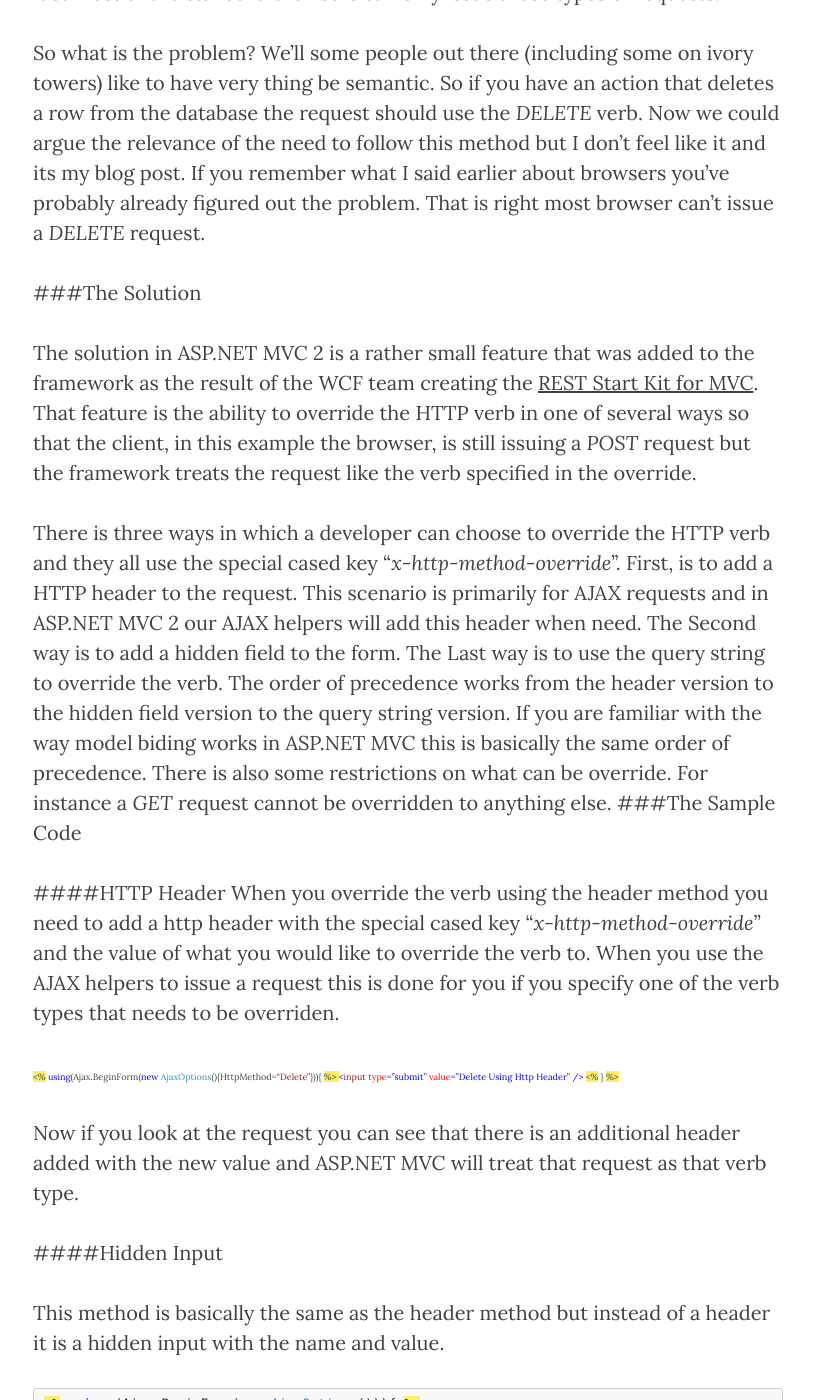
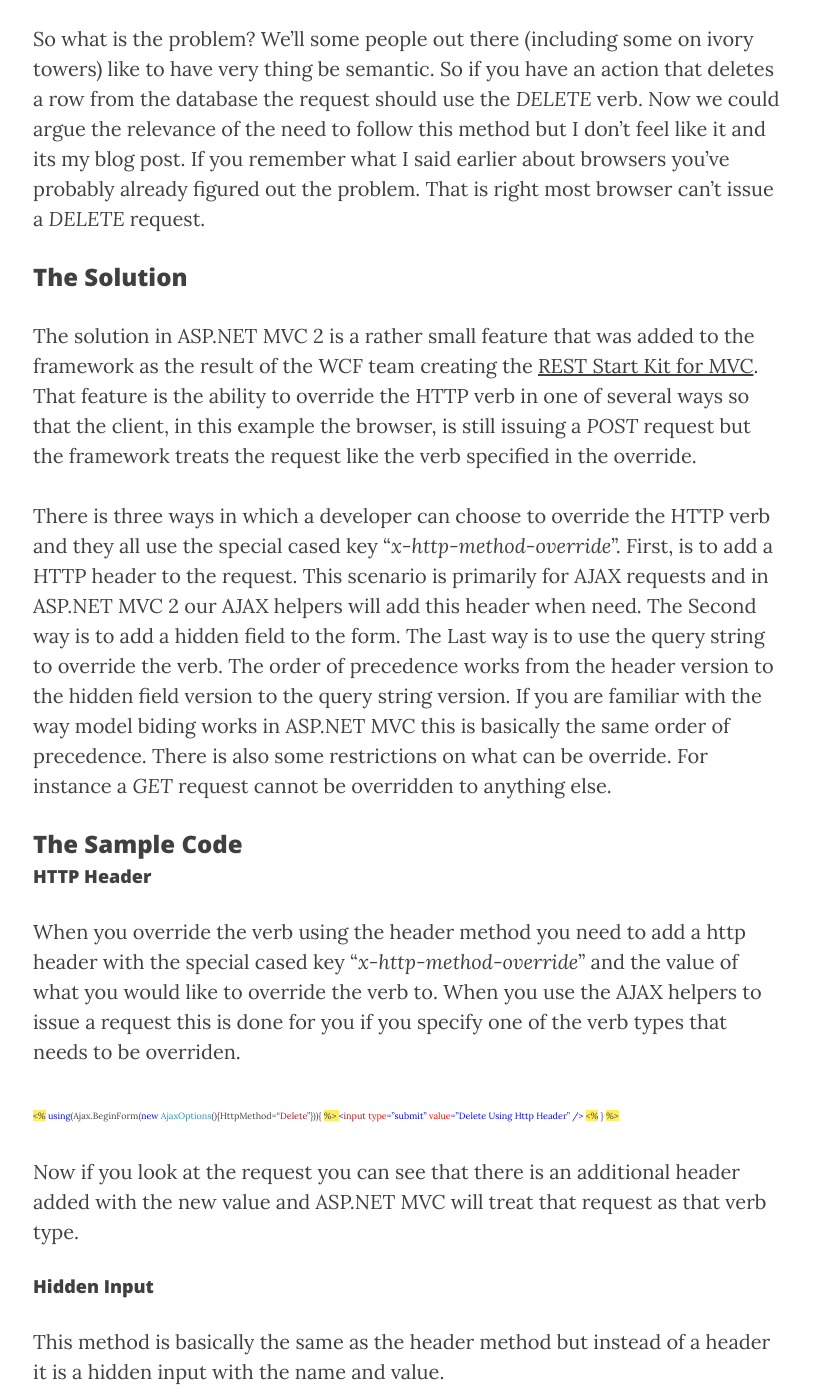
Before and after one commit to osbornm/osbornm.github.io, a Jekyll site: the page built from _posts/2009-11-25-overriding-the-http-verb-in-asp-net-mvc-2.md, in a window 1280 px wide and 1400 px high, scrolled down 875 px. Shown: the whole window, without its empty margins (232-1046 px from the left). Built offline with Jekyll 4.4.1, drawn with Linux system fonts in a browser that asks for light colours; nearby versions of some CDN libraries; comment, search, counter and statistics services are not loaded; some of the changed text lies outside the part shown.

Commit message:
quick updates

```diff
--- a/_config.yml
+++ b/_config.yml
@@ -20,3 +20,5 @@
 
 gems:
   - jekyll-redirect-from
+  - jekyll-paginate
+  - jekyll-gist
--- a/_posts/2009-11-25-overriding-the-http-verb-in-asp-net-mvc-2.md
+++ b/_posts/2009-11-25-overriding-the-http-verb-in-asp-net-mvc-2.md
@@ -6,36 +6,39 @@
 comments: true
 header-img: "img/headers/code.jpg"
 ---
-###The Problem
+### The Problem
 
 Okay so lets start with a little bit of background on what a HTTP verb is. Raise your hand if you know what they are… Okay put it down people in your office are starting to stare at you. So without dragging out the explanation the HTTP verb is basically the way in which a request tells the server what it is trying to do. Most developers are familiar with the concept of a <em>POST</em> and <em>GET</em> request, however those are not the only types of HTTP verbs. There is also <em>PUT</em>, <em>DELETE</em>, and <em>HEAD</em> requests. Up until the advent of the “RESTful” buzz word the only verbs that ever really got used on a large scale were <em>HEAD</em>, <em>GET</em>, and <em>POST</em>. In fact most of the standard browsers can only issue those types of requests.
 
 So what is the problem? We’ll some people out there (including some on ivory towers) like to have very thing be semantic. So if you have an action that deletes a row from the database the request should use the <em>DELETE</em> verb. Now we could argue the relevance of the need to follow this method but I don’t feel like it and its my blog post. If you remember what I said earlier about browsers you’ve probably already figured out the problem. That is right most browser can’t issue a <em>DELETE</em> request.
 
-###The Solution
+### The Solution
 
 The solution in ASP.NET MVC 2 is a rather small feature that was added to the framework as the result of the WCF team creating the <a href="http://aspnet.codeplex.com/wikipage?title=WCF%20REST">REST Start Kit for MVC</a>. That feature is the ability to override the HTTP verb in one of several ways so that the client, in this example the browser, is still issuing a <em>POST</em> request but the framework treats the request like the verb specified in the override.
 
 There is three ways in which a developer can choose to override the HTTP verb and they all use the special cased key “<em>x-http-method-override</em>”. First, is to add a HTTP header to the request. This scenario is primarily for AJAX requests and in ASP.NET MVC 2 our AJAX helpers will add this header when need. The Second way is to add a hidden field to the form. The Last way is to use the query string to override the verb. The order of precedence works from the header version to the hidden field version to the query string version. If you are familiar with the way model biding works in ASP.NET MVC this is basically the same order of precedence. There is also some restrictions on what can be override. For instance a <em>GET</em> request cannot be overridden to anything else.
-###The Sample Code
+### The Sample Code
 
-####HTTP Header
+#### HTTP Header
 When you override the verb using the header method you need to add a http header with the special cased key “<em>x-http-method-override</em>” and the value of what you would like to override the verb to. When you use the AJAX helpers to issue a request this is done for you if you specify one of the verb types that needs to be overriden.
 
 <span style="font-size: xx-small;"><span style="background: #ffee62;">&lt;%</span> <span style="color: blue;">using</span>(Ajax.BeginForm(<span style="color: blue;">new </span><span style="color: #2b91af;">AjaxOptions</span>(){HttpMethod=<span style="color: #a31515;">"Delete"</span>})){ </span><span style="font-size: xx-small;"><span style="background: #ffee62;">%&gt; </span><span style="color: blue;">&lt;</span><span style="color: #a31515;">input </span><span style="color: red;">type</span><span style="color: blue;">="submit" </span><span style="color: red;">value</span></span><span style="font-size: xx-small;"><span style="color: blue;">="Delete Using Http Header" /&gt; </span><span style="background: #ffee62;">&lt;%</span> } <span style="background: #ffee62;">%&gt;</span></span>
 
 Now if you look at the request you can see that there is an additional header added with the new value and ASP.NET MVC will treat that request as that verb type.
 
-####Hidden Input
+#### Hidden Input
 
 This method is basically the same as the header method but instead of a header it is a hidden input with the name and value.
 
-<pre class="code"><span style="background: #ffee62;">&lt;%</span> <span style="color: blue;">using </span>(Ajax.BeginForm(<span style="color: blue;">new </span><span style="color: #2b91af;">AjaxOptions</span>())){ <span style="background: #ffee62;">%&gt;
-</span>    <span style="color: blue;">&lt;</span><span style="color: #a31515;">input </span><span style="color: red;">type</span><span style="color: blue;">="hidden" </span><span style="color: red;">name</span><span style="color: blue;">="x-http-method-override" </span><span style="color: red;">value</span><span style="color: blue;">="Put" /&gt;
-    &lt;</span><span style="color: #a31515;">input </span><span style="color: red;">type</span><span style="color: blue;">="submit" </span><span style="color: red;">value</span><span style="color: blue;">="Put Using Hidden Field" /&gt;
-</span><span style="background: #ffee62;">&lt;%</span> } <span style="background: #ffee62;">%&gt;</span></pre>
+<pre class="code">
+ <span style="background: #ffee62;">&lt;%</span> <span style="color: blue;">using </span>(Ajax.BeginForm(<span style="color: blue;">new </span><span style="color: #2b91af;">AjaxOptions</span>())){ <span style="background: #ffee62;">%&gt;
+</span>    <span style="color: blue;">&lt;</span><span style="color: #a31515;">input </span><span style="color: red;">type</span><span style="color: blue;">=&quot;hidden&quot; </span><span style="color: red;">name</span><span style="color: blue;">=&quot;x-http-method-override&quot; </span><span style="color: red;">value</span><span style="color: blue;">=&quot;Put&quot; /&gt;
+    &lt;</span><span style="color: #a31515;">input </span><span style="color: red;">type</span><span style="color: blue;">=&quot;submit&quot; </span><span style="color: red;">value</span><span style="color: blue;">=&quot;Put Using Hidden Field&quot; /&gt;
+</span><span style="background: #ffee62;">&lt;%</span> } <span style="background: #ffee62;">%&gt;</span>
 
-####Query String
+</pre>
+
+#### Query String
 
 Once again this works very similar to the other two methods. All you need to do is add the parameter “<em>x-http-method-override</em>” with the value of the desired override in the query string of URL that form will <em>POST</em> to. In this sample this is done using the overload to <em>BeginForm</em> that takes a <em>RouteValue Collection</em> because if the values are not used in the matching route they will get tacked on the URL in the query string.
 
@@ -43,6 +46,6 @@
 </span>    <span style="color: blue;">&lt;</span><span style="color: #a31515;">input </span><span style="color: red;">type</span><span style="color: blue;">="submit" </span><span style="color: red;">value</span><span style="color: blue;">="Delete using Query String" /&gt;
 </span><span style="background: #ffee62;">&lt;%</span> } <span style="background: #ffee62;">%&gt;</span></pre>
 
-###Summary
+### Summary
 
 This is a pretty simple solution a problem that not all of you will face but I choose to write about it because it is one of the little know improvements we are making to version two of the framework. If you choose not to use this feature the only impact will be that “<em>x-http-method-override</em>” is now effectively a reserved/key word.
--- a/about.html
+++ b/about.html
@@ -15,7 +15,9 @@
     </div>
     <div class="col-md-9">
         <p class="lead">I am a full stack developer focusing primarily on web technologies with a passion for user experience design. I am a firm believer of Open Source software and <a href="http://agilemanifesto.org/">Agile software development.</a></p>
-<p>I worked at Microsoft for four years focusing on developer tools and frameworks. During my time there I helped ship several projects including <a href="http://www.asp.net">ASP.NET</a> 3.5/4/4.5, <a href="http://www.asp.net/mvc">MVC</a> 2/3/4, <a href="https://www.nuget.org">NuGet</a>. I also was heavily involved in the development on version 2 of the <a href="https://go.microsoft.com/fwlink/?LinkID=522337">Azure Portal</a>, the HTML version. After leaving Microsoft I joined a small cloud start up called Tier 3 that has since been <a href="http://techcrunch.com/2013/11/19/centurylink-buys-tier3-the-infrasructure-platform-and-advanced-cloud-management-provider/">acquired by CenturyLink</a>. This is where I currently work.  </p>
+<p>I worked at Microsoft for four years focusing on developer tools and frameworks. During my time there I helped ship several projects including <a href="http://www.asp.net">ASP.NET</a> 3.5/4/4.5, <a href="http://www.asp.net/mvc">MVC</a> 2/3/4, <a href="https://www.nuget.org">NuGet</a>. I also was heavily involved in the development on version 2 of the <a href="https://go.microsoft.com/fwlink/?LinkID=522337">Azure Portal</a>, the HTML version.
+  After leaving Microsoft I joined a small cloud start up called Tier 3 that has since been <a href="http://techcrunch.com/2013/11/19/centurylink-buys-tier3-the-infrasructure-platform-and-advanced-cloud-management-provider/">acquired by CenturyLink</a>.
+  At Tier 3 / CenturyLink I created a UI/UX design library, based on <a href="http://bradfrost.com/blog/post/atomic-web-design/">atomic design</a>, called <a href="https://assets.ctl.io/cyclops">Cyclops</a>. I now work for concur.</p>
         <div class="row projects">
             <div class="col-sm-4 text-center">
                 <h3>NodeHue</h3>
```
